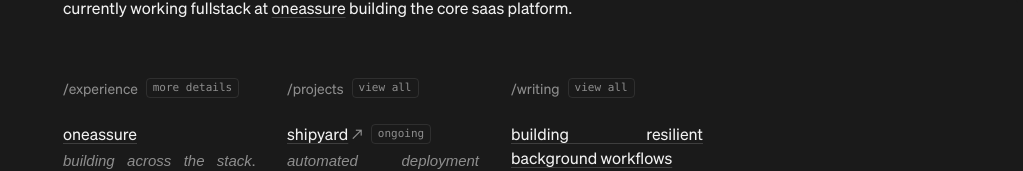
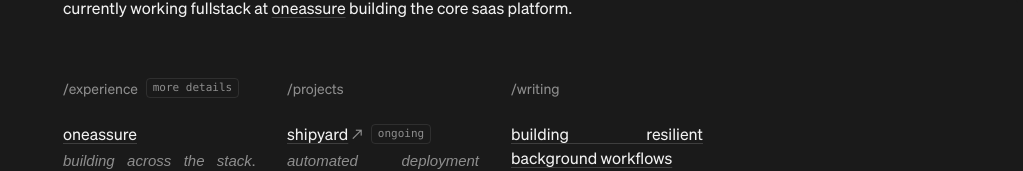
Before and after one commit to bharathkumaarr/v3, a Next.js app: page / in a window 1280 px wide. Shown: the part 258-429 px from the top of the page, without its empty margins (257-1280 px from the left). Built offline with nearby package versions, Linux system fonts and the light colour scheme; a web font is replaced by a local one.

Commit message:
remove view all badges from projects and writing headers

```diff
--- a/src/components/sections/stack-columns.tsx
+++ b/src/components/sections/stack-columns.tsx
@@ -11,7 +11,7 @@
 type ColumnHeaderProps = {
   href: string;
   title: string;
-  badge: string;
+  badge?: string;
 };
 
 function ColumnHeader({ href, title, badge }: ColumnHeaderProps) {
@@ -27,9 +27,11 @@
           </span>
           <span>{title}</span>
         </span>
-        <span className="ml-2 text-[11px] leading-tight text-neutral-6 font-mono border border-neutral-4/60 dark:border-neutral-4 px-1.5 py-0.5 rounded select-none whitespace-nowrap group-hover:text-neutral-8 group-hover:border-neutral-5 transition-colors duration-150">
-          {badge}
-        </span>
+        {badge && (
+          <span className="ml-2 text-[11px] leading-tight text-neutral-6 font-mono border border-neutral-4/60 dark:border-neutral-4 px-1.5 py-0.5 rounded select-none whitespace-nowrap group-hover:text-neutral-8 group-hover:border-neutral-5 transition-colors duration-150">
+            {badge}
+          </span>
+        )}
       </Link>
     </h2>
   );
@@ -82,7 +84,7 @@
 
       {/* Column 2: Selected Projects */}
       <div className="w-full sm:w-[192px]">
-        <ColumnHeader href="/projects" title="projects" badge="view all" />
+        <ColumnHeader href="/projects" title="projects" />
         <div className="space-y-6">
           {projects.map((item) => (
             <div key={item.title} className="min-h-[84px] text-justify">
@@ -138,7 +140,7 @@
 
       {/* Column 3: writing */}
       <div className="w-full sm:w-[192px]">
-        <ColumnHeader href="/writing" title="writing" badge="view all" />
+        <ColumnHeader href="/writing" title="writing" />
         <div className="space-y-6">
           {featuredWriting.map((item) => (
             <div key={item.title} className="min-h-[84px] text-justify">
```
